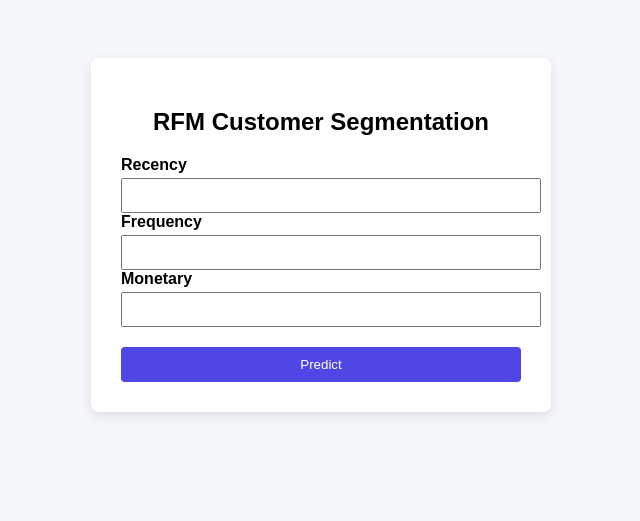
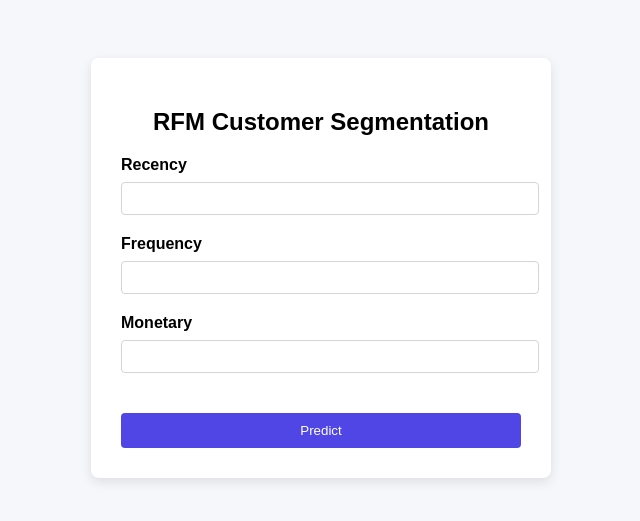
Before and after one commit to belenarbizu/customer_segmentation, a FastAPI app: page / in a window 1280 px wide. Shown: the top 521 px of the page, without its empty margins (319-959 px from the left). Run offline with FastAPI, Linux system fonts and the light colour scheme; parts of the project's set-up code (start-up, migrations or seed data) failed here and were passed over.

Commit message:
html css changed

```diff
--- a/web/static/style.css
+++ b/web/static/style.css
@@ -18,14 +18,27 @@ h2 {
     text-align: center;
 }
 
-label {
-    font-weight: bold;
+.form-group {
+    margin-bottom: 20px;
+}
+
+.form-group label {
+    display: block;
+    margin-bottom: 8px;
+    font-weight: 600;
 }
 
 input {
     width: 100%;
     padding: 8px;
-    margin-top: 4px;
+    border: 1px solid #d1d5db;
+    border-radius: 4px;
+    outline: none;
+    transition: border 0.2s ease;
+}
+
+input:focus {
+    border-color: #4f46e5;
 }
 
 button {
--- a/web/template/index.html
+++ b/web/template/index.html
@@ -9,17 +9,21 @@
         <h2>RFM Customer Segmentation</h2>
 
         <form action="/predict-form" method="post">
+
+            <div class="form-group">
                 <label>Recency</label>
                 <input type="number" name="recency" required>
-            <br>
+            </div>
 
+            <div class="form-group">
                 <label>Frequency</label>
                 <input type="number" name="frequency" required>
-            <br>
+            </div>
 
+            <div class="form-group">
                 <label>Monetary</label>
                 <input type="number" step="0.01" name="monetary" required>
-            <br>
+            </div>
 
             <button type="submit">Predict</button>
         </form>
```
Lines whose indentation alone changed are shown as unchanged.
